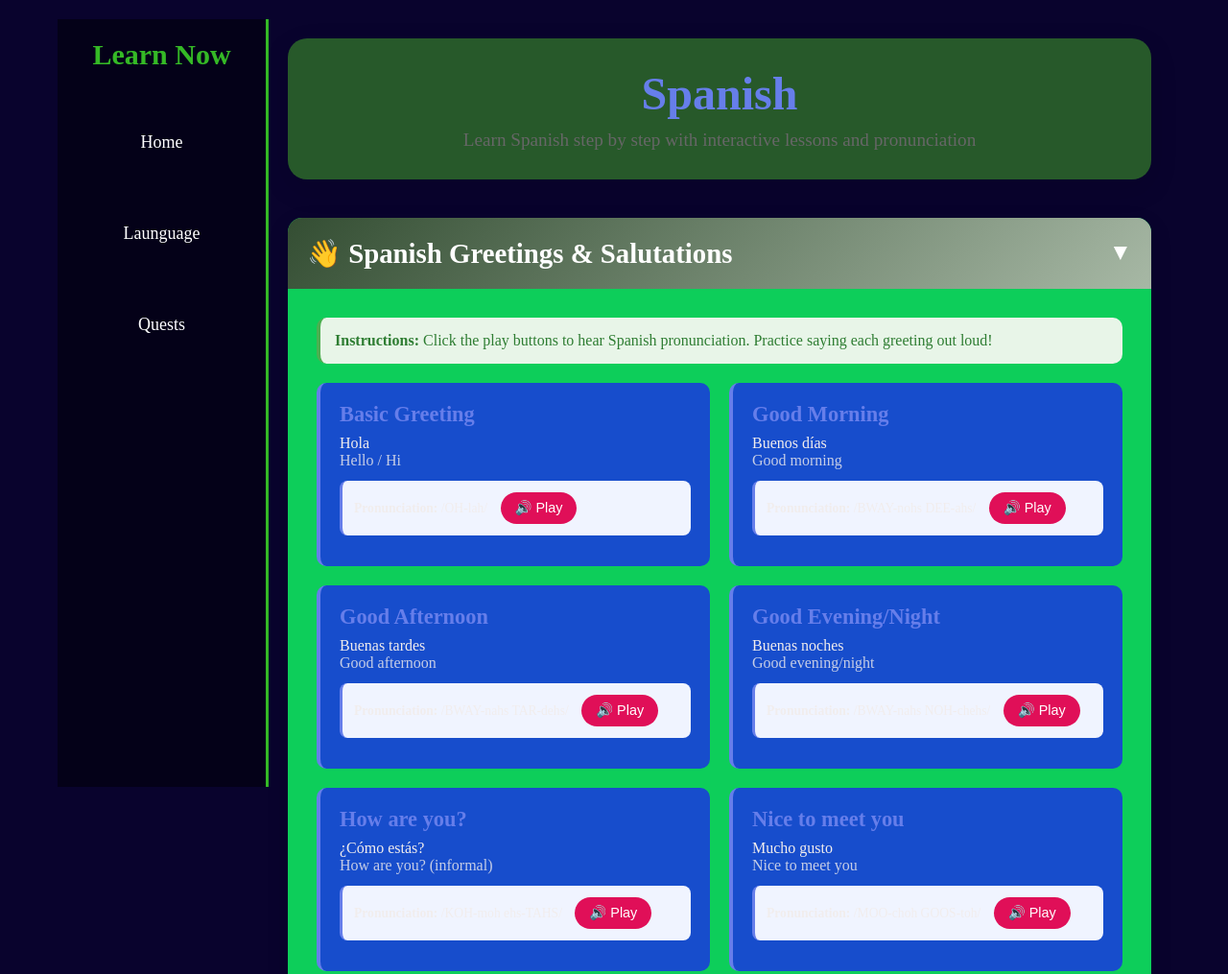
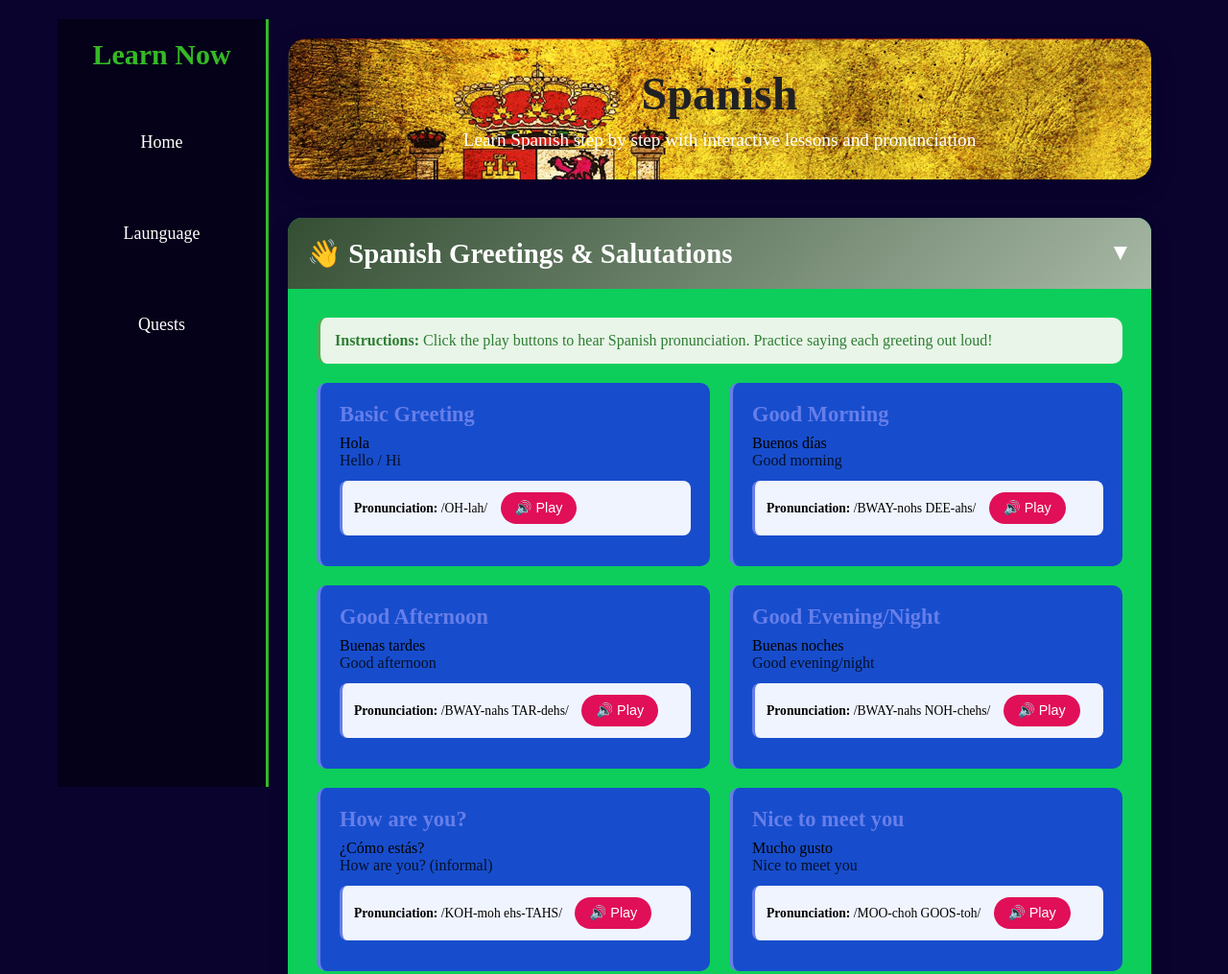
Before and after one commit to codeblooded-dev/LinguaQuest, a plain HTML site: page spanishcontent.html in a window 1280 px wide. Shown: the top 1015 px of the page at 96% size. Drawn offline with Linux system fonts and the light colour scheme.

Commit message:
Update spanishcontent.html

```diff
--- a/spanishcontent.html
+++ b/spanishcontent.html
@@ -23,7 +23,7 @@
         .header {
             text-align: center;
             margin-bottom: 40px;
-            background: rgb(39, 89, 42);
+            background-image: url(images/spain-mid.png);
             padding: 30px;
             border-radius: 20px;
             box-shadow: 0 10px 30px rgba(0,0,0,0.1);
@@ -31,13 +31,13 @@
 
         .header h1 {
             font-size: 3rem;
-            color: #667eea;
+             color: #202124;
             margin-bottom: 10px;
         }
 
         .header p {
             font-size: 1.2rem;
-            color: #666;
+            color: hsl(0, 0%, 100%);
         }
 
         .section {
@@ -99,6 +99,7 @@
             border-radius: 10px;
             border-left: 4px solid #667eea;
             transition: all 0.3s ease;
+            color:black;
         }
 
         .greeting-card:hover {
@@ -183,6 +184,7 @@
             text-align: center;
             transition: all 0.3s ease;
             cursor: pointer;
+            color: #333;
         }
 
         .word-card:hover {
```
